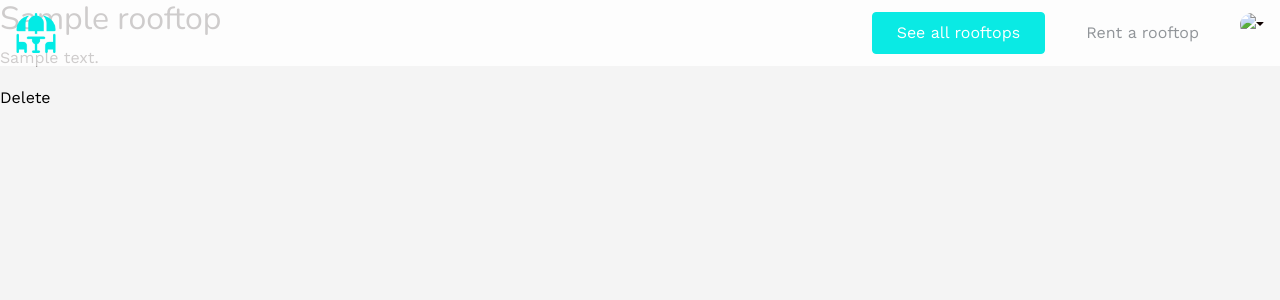
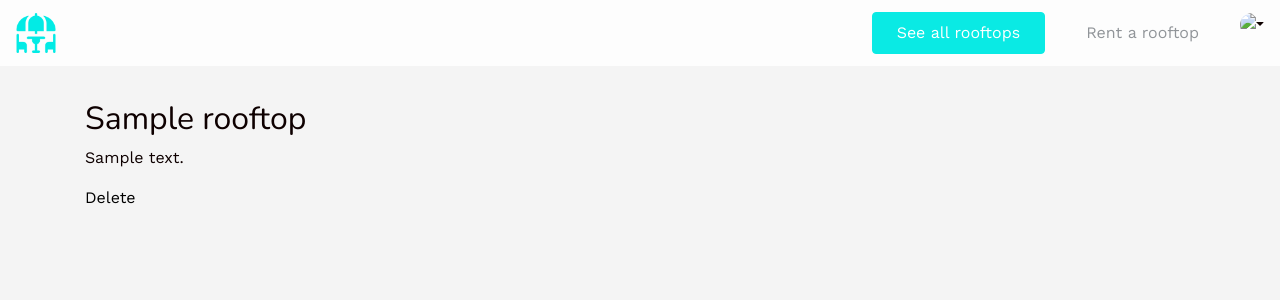
Before and after one commit to fanny-rojon/roofTOP, a Rails app: page /rooftops/1 in a window 1280 px wide. Shown: the top 300 px of the page. Run offline with Rails 7, Linux system fonts and the light colour scheme; a user stored in the database is signed in; tables that the repository leaves empty hold one stand-in row (values such as "Sample post"); style sheets or scripts are compiled from the project's sources; some libraries are stand-ins or nearby versions.

Commit message:
edited show page

```diff
--- a/app/assets/stylesheets/components/_index.scss
+++ b/app/assets/stylesheets/components/_index.scss
@@ -3,5 +3,6 @@
 @import "avatar";
 @import "navbar";
 @import "banner";
+@import "show-banner";
 @import "button";
 @import "card";
--- /dev/null
+++ b/app/assets/stylesheets/components/_show-banner.scss
@@ -0,0 +1,3 @@
+.show-banner {
+  margin-top: 100px;
+}
--- a/app/views/rooftops/show.html.erb
+++ b/app/views/rooftops/show.html.erb
@@ -2,10 +2,15 @@
   <%= @rooftop.name %>
 <% end %>
 
+<div class="container">
 
+<div class="show-banner">
+
+</div>
 <h2><%= @rooftop.name %></h2>
 <p><%= @rooftop.description %></p>
 
 <%= link_to "Delete", rooftop_path(@rooftop),
       method: :delete,
       data: { confirm: "Are you sure?" } %>
+</div>
```
